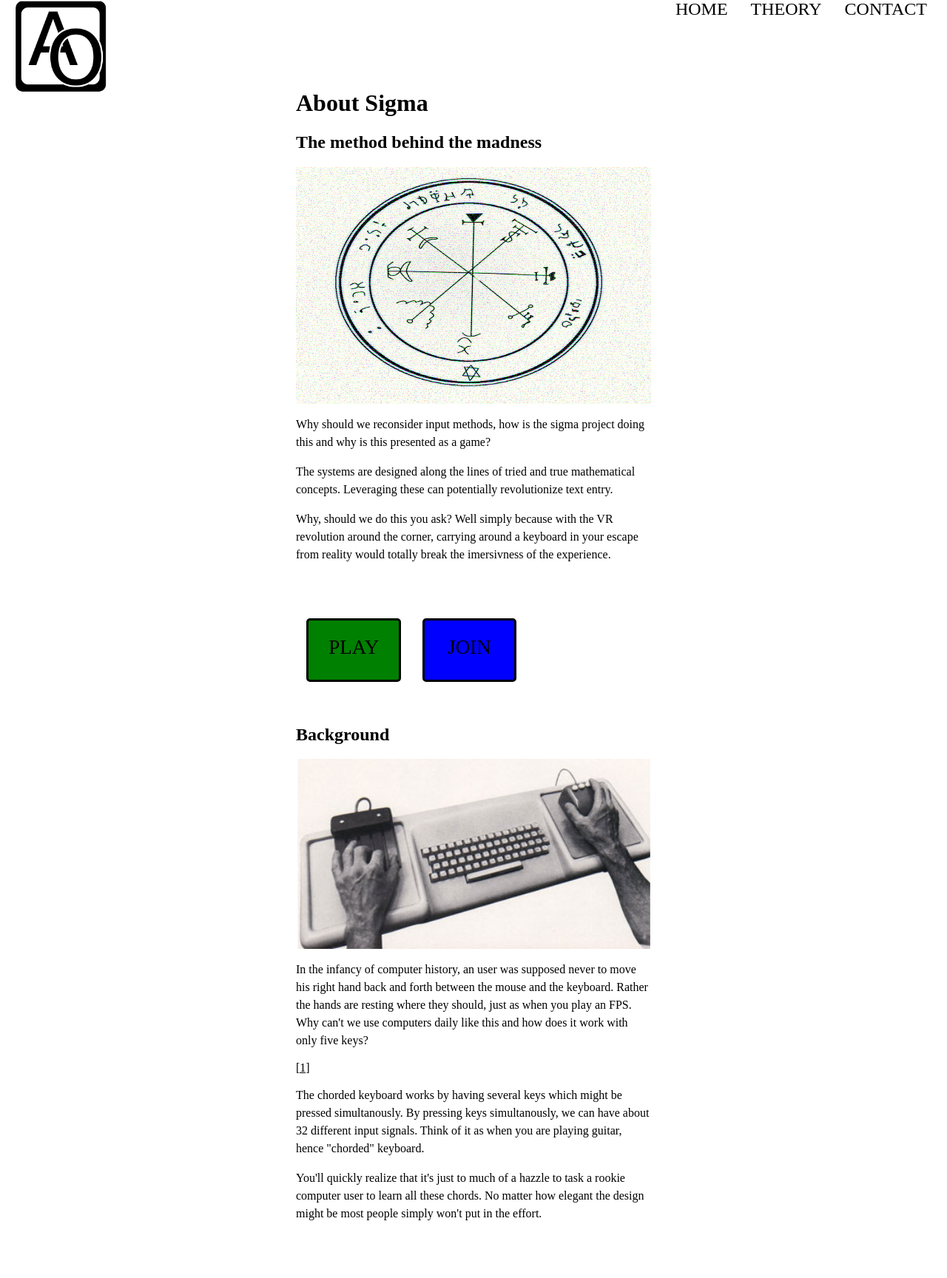
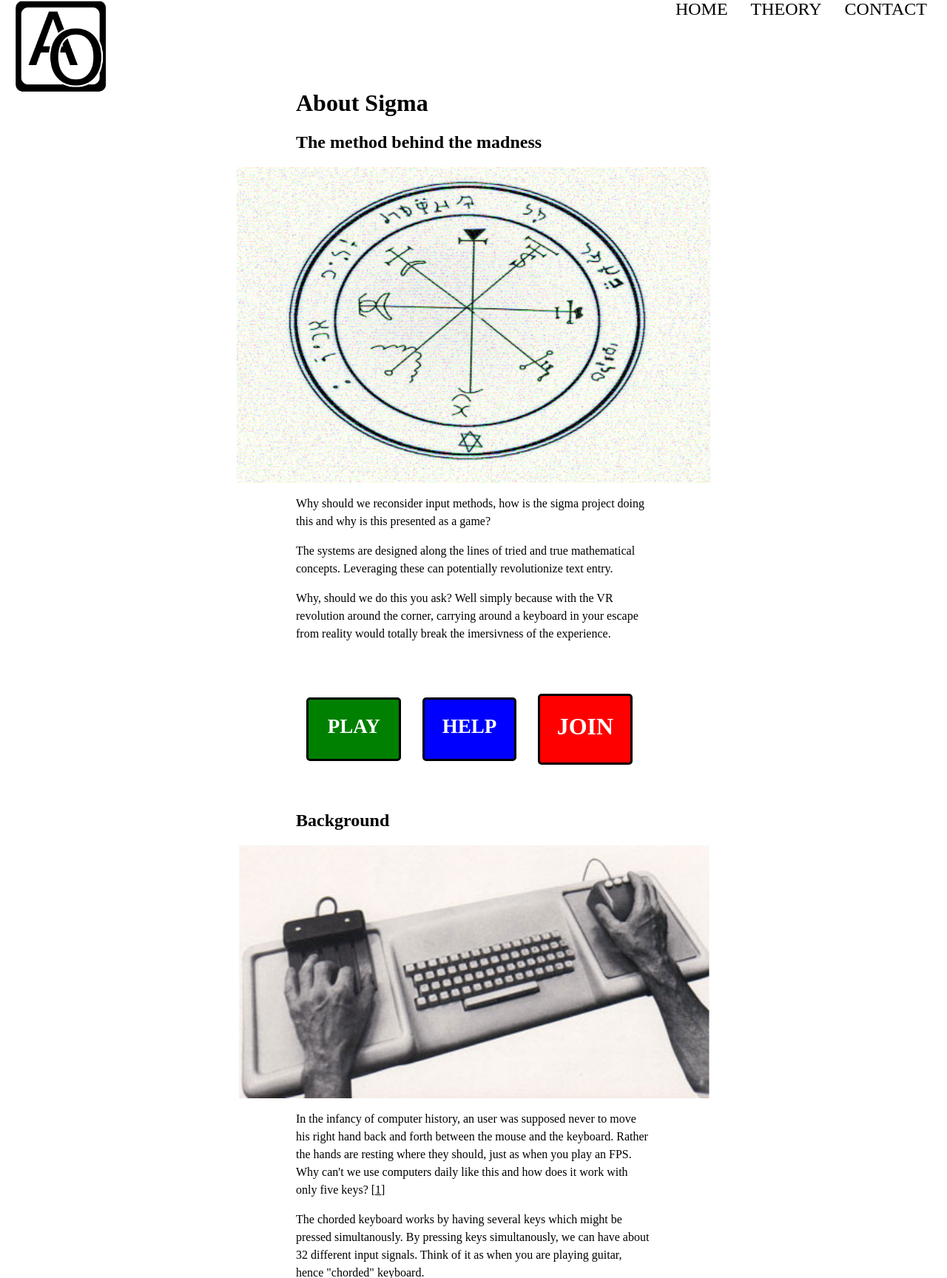
Before and after one commit to richard-jansson/sigma, a PHP site: page /theory.html in a window 1280 px wide. Shown: the part 26-1754 px from the top of the page at 74% size. Run offline with PHP 8.4, Linux system fonts and the light colour scheme.

Commit message:
references

```diff
--- a/css/front.css
+++ b/css/front.css
@@ -67,12 +67,15 @@
 }
 
 #content img {
-	width: 480px;
+	width: 640px;
+	position: relative;
+	left: -80px;
 }
 
 #content p {
 	font-size: 16px;
 	line-height: 24px;
+	width: 480px;
 }
 
 .board {
@@ -118,3 +121,23 @@
 	position: relative;
 	left: -10px;
 }
+
+
+.cta a, cta a:visited {
+	color: white !important;
+	font-family: serif;
+	font-weight: bold;
+}
+
+.cta-2 {
+	height: 90px;
+	position: relative;
+	top: -5px;
+	line-height: 82px;
+	font-size: 32px;
+}
+
+a.go {
+	display: none;
+	color: white !important;
+}
--- a/css/style.css
+++ b/css/style.css
@@ -60,3 +60,12 @@
 #content a, #content a:visited{
 	color: black;
 }
+
+#cta2 {
+	position:relative;
+	top: -120px;
+	width: 640px;
+	position: relative;
+	left: -80px;
+	padding: 90px 0;
+}
--- a/theory.html
+++ b/theory.html
@@ -46,14 +46,16 @@
 			<p>Why, should we do this you ask? Well simply because with the VR revolution around the corner, carrying around a keyboard in your escape from reality would totally break the imersivness of the experience.</p>
 			<div class="ctas">
 				<div class="cta cta-0" onclick="window.open('/start.html','_blank');"><a href="/start.html" target="_blank">Play</a></div>
-				<div class="cta cta-1" onclick="window.open('https://subscribestar.com/eruditenow','_blank')"><a href="https://subscribestar.com/eruditenow" target="_blank">Join</a></div>
+				<div class="cta cta-1" onclick="window.open('https://subscribestar.com/eruditenow','_blank')"><a href="https://subscribestar.com/eruditenow" target="_blank">Help</a></div>
+				<div class="cta cta-2" onclick="window.open('/contact.html','_blank')"><a href="/contact.html" target="_blank">Join</a></div>
 			</div>
 			<h2>Background</h2>
 			<div class="board">
 				<img src="img/chordedkeyboard.png" alt="Control the computer as God intended it" />
 				<p>
-				In the infancy of computer history, an user was supposed never to move his right hand back and forth between the mouse and the keyboard. Rather the hands are resting where they should, just as when you play an FPS. Why can't we use computers daily like this and how does it work with only five keys?</p>
+				In the infancy of computer history, an user was supposed never to move his right hand back and forth between the mouse and the keyboard. Rather the hands are resting where they should, just as when you play an FPS. Why can't we use computers daily like this and how does it work with only five keys?
 				<a href="#ref1">[1]</a>
+				</p>
 				<p>The chorded keyboard works by having several keys which might be pressed simultanously. By pressing keys simultanously, we can have about 32 different input signals. Think of it as when you are playing guitar, hence "chorded" keyboard.</p>
 				<p>You'll quickly realize that it's just to much of a hazzle to task a rookie computer user to learn all these chords. No matter how elegant the design might be most people simply won't put in the effort.</p>
 				</p>
@@ -67,11 +69,13 @@
 			<h2>Statistical background</h2>
 			<div class="board">
 				<img src="img/stat001.png" alt="Frequency analysis" />
-				<p>Every symbol is not as frequent. Therefore we can make tradeoffs with the difficulty of writing certain keys. The idea behind the treeboard is exactly this. </p>
+				<p>Every symbol is not as frequent. Therefore we can make tradeoffs with the difficulty of writing certain keys. The idea behind the treeboard is exactly this.
 				<a href="#ref2">[2]</a>
+				</p>
 				<img src="img/stat002.png" alt="Frequency analysis" />
-				<p>As a matter of fact this is the very foundation behind modern compression, since most symbols are so rare you can replace them with longer strokes and still gain a net compression in data transmission</p>
+				<p>As a matter of fact this is the very foundation behind modern compression, since most symbols are so rare you can replace them with longer strokes and still gain a net compression in data transmission.
 				<a href="#ref3">[3]</a>
+				</p>
 				<img src="img/tree002.png" alt="Tree keyboard writing greek text" />
 				<p>Combined with highlighting of probable symbols, this leads to a low barrier entry to foreign text input. The first 12 keys are quite easy to remember and represents statistically the majority of the symbols. Z in the english language for example have an probability of 0.07%, i.e. not even one in hundred letters is an z. As such it doesn't matter in the greater scheme of things if there's an slight delay when entering this symbol. </p>
 			</div>
@@ -89,6 +93,11 @@
 				<p>Why is this project implemented as such a silly game, you might ask? Well, first of all it takes a rather silly individual to try to tackle text input at a fundamental level like this. Secondly, the intended audience have trained so intensivly and for such a long time that the only way to see if this system measures up is to gather statistics by motivated individuals.</p>
 				<p>When measuring the efficiency of the different variants, one has to keep in mind that the status quo has been so extensivly used. To gather data on whether any of these alternative designs might work a lot of training has to be done upon them as well. </p>
 				<p>As to try to make up for this lack of testing time, the ideal form seemed to be a game. As such you can help out in the quest for knowledge simply by playing!</p>
+			</div>
+			<div class="ctas" id="cta2">
+				<div class="cta cta-0" onclick="window.open('/start.html','_blank');"><a href="/start.html" target="_blank">Play</a></div>
+				<div class="cta cta-1" onclick="window.open('https://subscribestar.com/eruditenow','_blank')"><a href="https://subscribestar.com/eruditenow" target="_blank">Help</a></div>
+				<div class="cta cta-2" onclick="window.open('/contact.html','_blank')"><a href="/contact.html" target="_blank">Join</a></div>
 			</div>
 			<div class="board">
 				<h2>References</h2>
```
